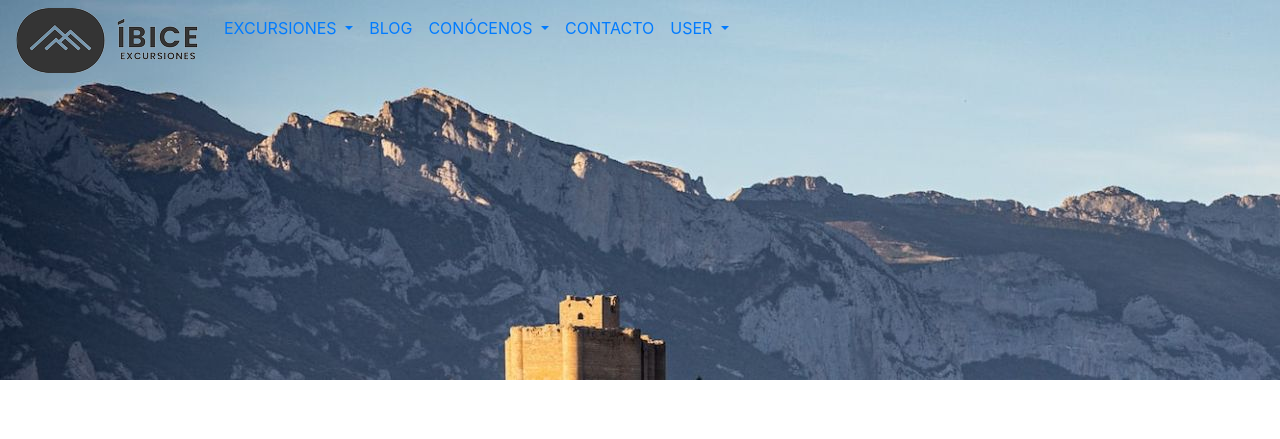
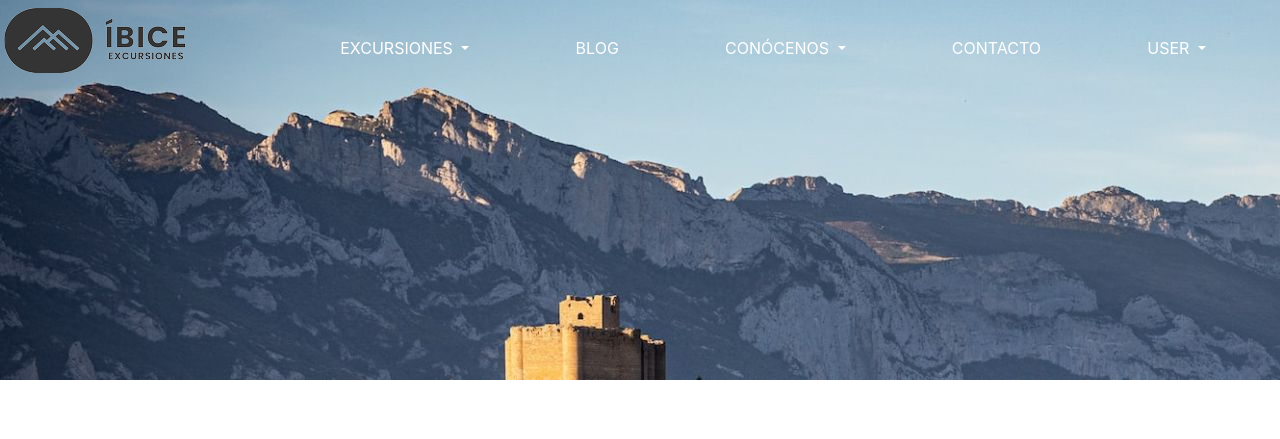
Before and after one commit to ArturoCode/excursiones-ibice, a PHP site: page /html/index.html in a window 1280 px wide; the page is wider, and only the part inside the window is pictured. Shown: the top 439 px of that part. Run offline with PHP 8.4, Linux system fonts and the light colour scheme.

Commit message:
Update index.css

```diff
--- a/frontend/css/index.css
+++ b/frontend/css/index.css
@@ -1,22 +1,49 @@
 /*PROYECTO */
 
 body {
-    background-color: #ffffff;
-    width: 1848px;
-  }
+  background-color: #ffffff;
+  width: 100vw;
+}
 
-  #logo{
-    width:200px;
-    height: 65px;
-  }
+#logo {
+  width: 200px;
+  height: 65px;
+}
 
 #header {
   background-image: url("../media/header.jpg");
-  width: 1848px;
+  background-size: cover;
+  background-repeat: no-repeat;
+  width: 100vw;
   height: 380px;
+}
+#header li:first-of-type {
+  margin-left: 100px;
+}
+#header a {
+  margin: 20px;
+  padding-right: 50px;
+  color: #ffffff;
+}
+#header div.dropdown-menu a {
+  color: black;
 
+  margin: 10px 0;
 }
-#menu{
-  position:fixed;
-  color: #f2f2f2;
+
+#menu {
+  position: fixed;
+  width: 100%;
 }
+
+footer {
+  padding: 30px 0;
+}
+
+footer div.row {
+  max-width: 100%;
+}
+
+#menu nav {
+  padding: 0.5rem 0;
+}
```
